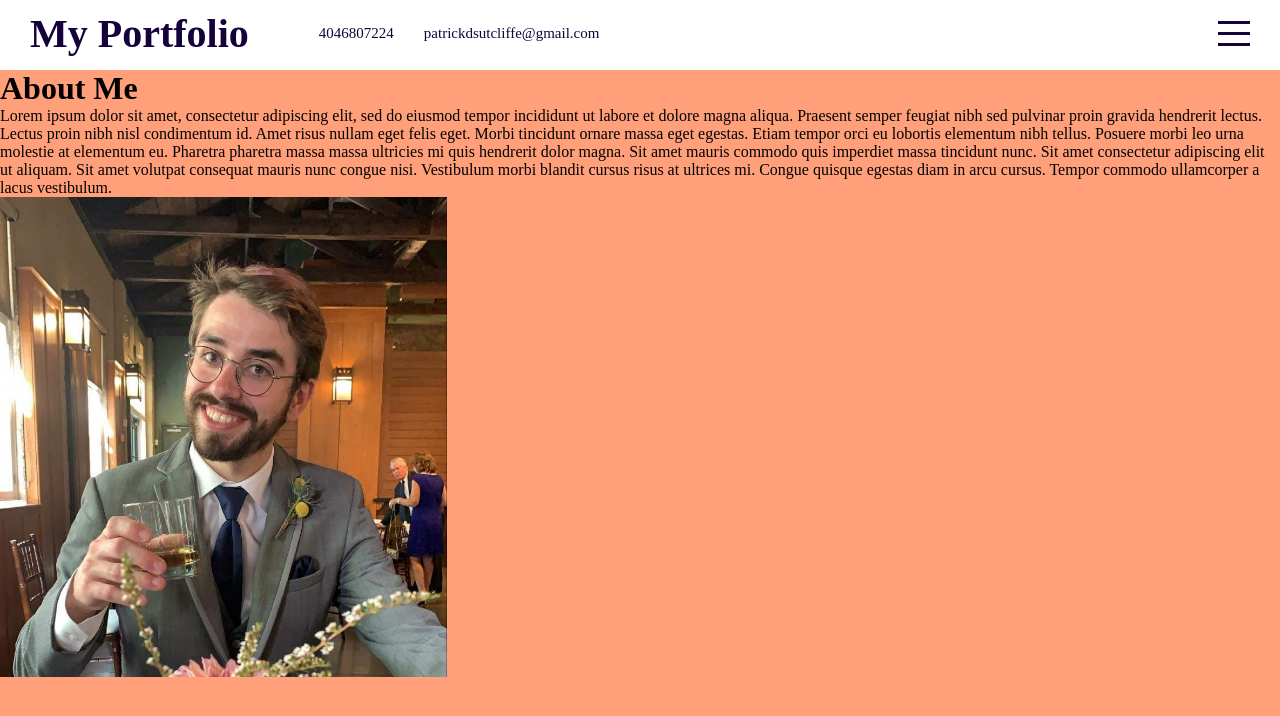
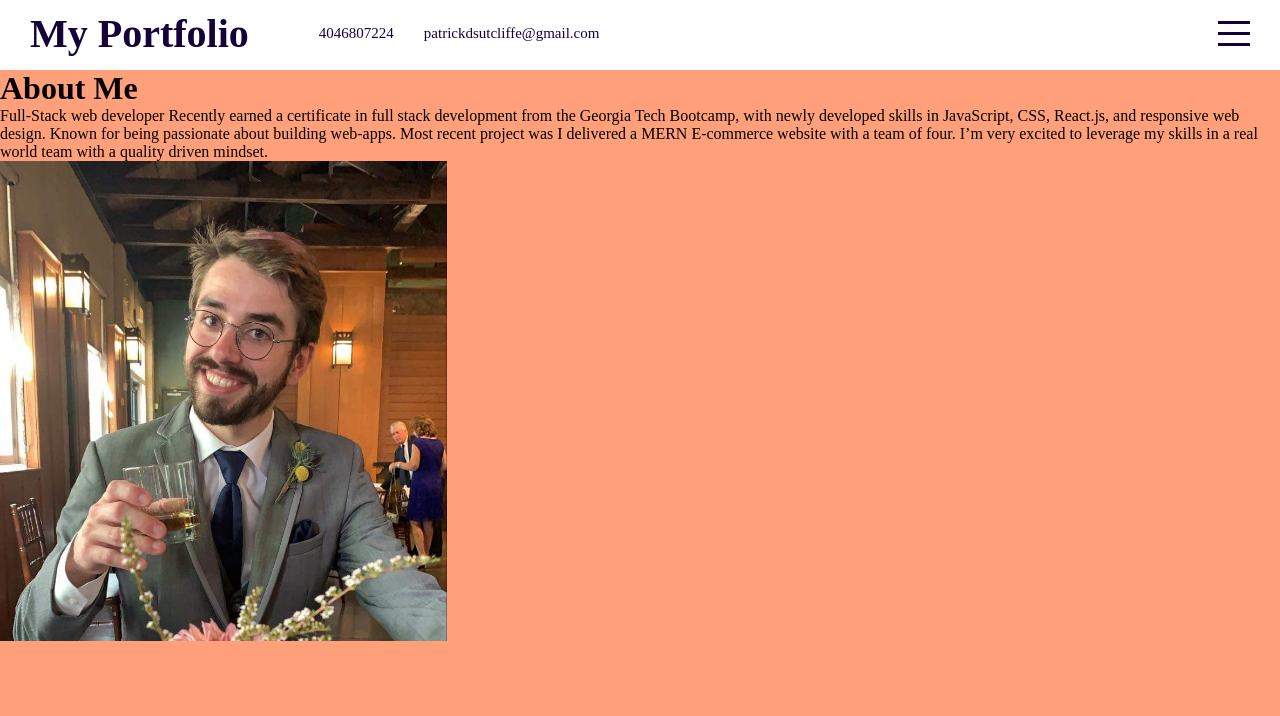
Before and after one commit to YummySocks/portfolio-react, a React (Create React App) app: page / in a window 1280 px wide. Shown: the top 716 px of the page. Built offline with nearby package versions, Linux system fonts and the light colour scheme.

Commit message:
added real about me

```diff
--- a/src/components/about/About.js
+++ b/src/components/about/About.js
@@ -6,11 +6,9 @@ function AboutContainer () {
         <div id="intro">
             <h1>About Me</h1>
             <p >
-                Lorem ipsum dolor sit amet, consectetur adipiscing elit, sed do eiusmod tempor incididunt ut labore et dolore magna aliqua. Praesent semper feugiat nibh sed pulvinar proin gravida hendrerit lectus.
-                Lectus proin nibh nisl condimentum id. Amet risus nullam eget felis eget. Morbi tincidunt ornare massa eget egestas.
-                Etiam tempor orci eu lobortis elementum nibh tellus. Posuere morbi leo urna molestie at elementum eu. Pharetra pharetra massa massa ultricies mi quis hendrerit dolor magna.
-                Sit amet mauris commodo quis imperdiet massa tincidunt nunc. Sit amet consectetur adipiscing elit ut aliquam. Sit amet volutpat consequat mauris nunc congue nisi.
-                Vestibulum morbi blandit cursus risus at ultrices mi. Congue quisque egestas diam in arcu cursus. Tempor commodo ullamcorper a lacus vestibulum.
+            Full-Stack web developer Recently earned a certificate in full stack development from the
+Georgia Tech Bootcamp, with newly developed skills in JavaScript, CSS, React.js, and responsive web design. Known for being passionate about building web-apps. Most recent project was I delivered a MERN E-commerce website with a team of four. I’m very excited to leverage my skills in a real world team with a quality driven mindset.
+
             </p>
             <img id="me" src={me} alt="Picture of my face"></img>
         </div>
```
